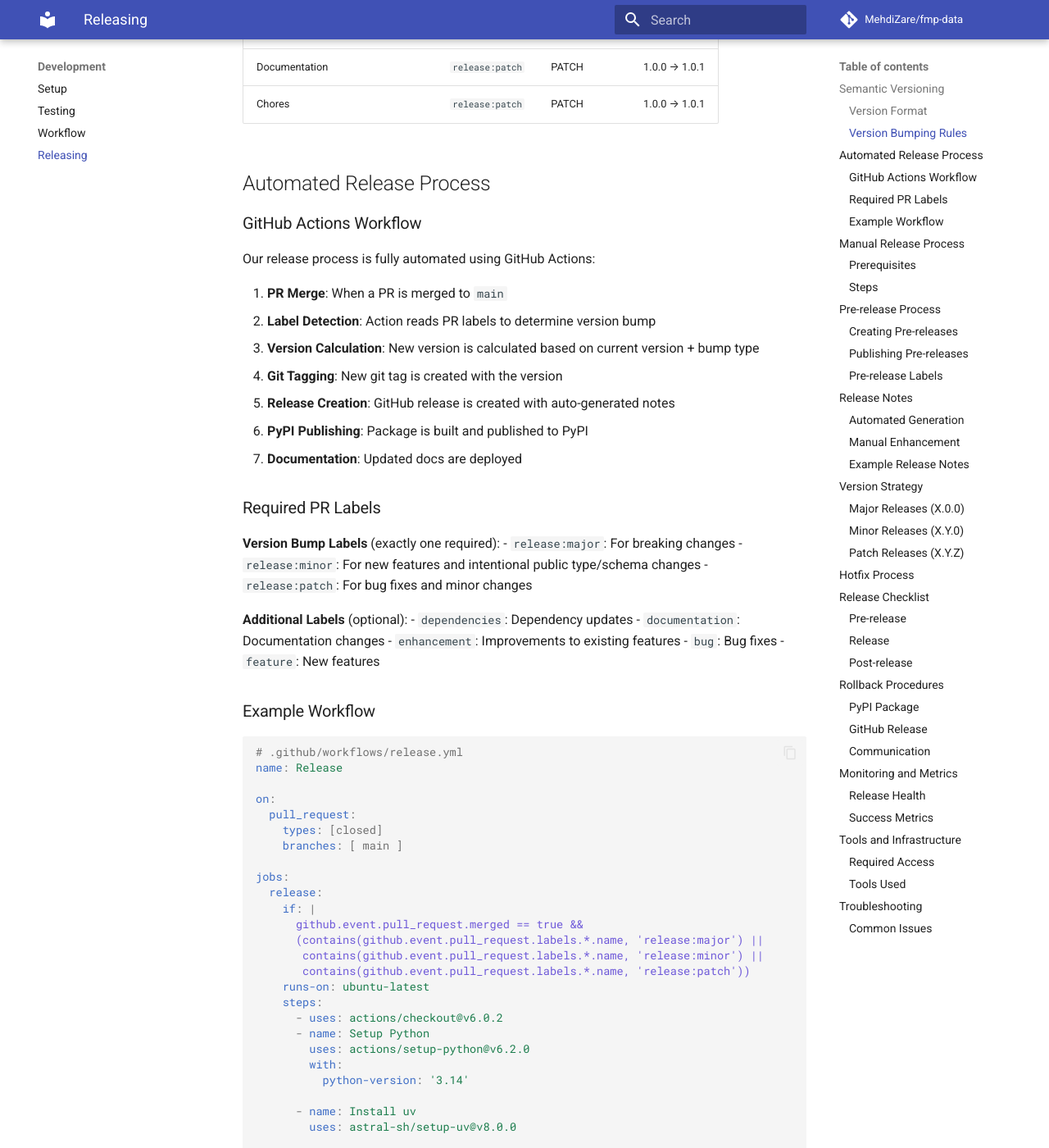
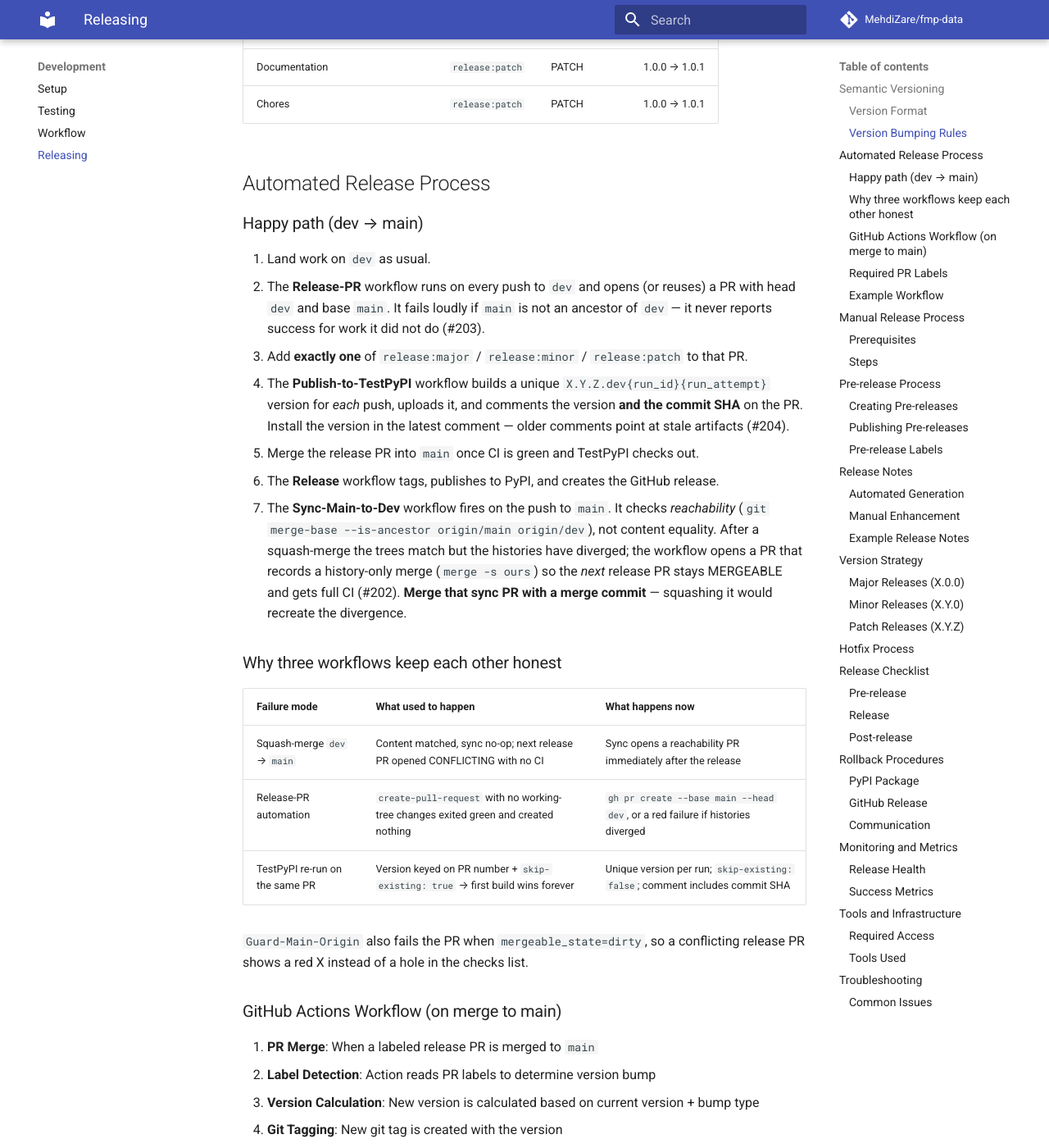
Before and after one commit to MehdiZare/fmp-data, an MkDocs documentation site: the page built from docs/contributing/releasing.md, in a window 1280 px wide and 1400 px high, scrolled down 916 px. Shown: the whole window at 82% size. Built offline with MkDocs 1.6.1 and Material for MkDocs 9.7.7, drawn with Linux system fonts in a browser that asks for light colours; comment, search, counter and statistics services are not loaded; the version menu is left out; some of the changed text lies outside the part shown.

Commit message:
fix(ci): stop silent successes in the release path (#202, #203, #204)
Three workflows reported green while doing nothing useful during the 2.6.0 cut:

- Sync-Main-to-Dev keyed on content equality, so post-squash history
  divergence was invisible until the next release PR opened CONFLICTING
  with no merge-ref CI (#202).
- Release-PR used create-pull-request with no working-tree changes, which
  always exits green and creates nothing (#203).
- TestPyPI versions were keyed on the PR number with skip-existing, so the
  first build of a release PR won forever (#204).

Replace the content guard with reachability, open release PRs via gh,
mint unique TestPyPI versions per run, fail dirty mergeability loudly,
and document the happy path.

```diff
--- a/docs/contributing/releasing.md
+++ b/docs/contributing/releasing.md
@@ -30,17 +30,50 @@ MAJOR.MINOR.PATCH[-PRERELEASE][+BUILD]
 
 ## Automated Release Process
 
-### GitHub Actions Workflow
+### Happy path (dev → main)
 
-Our release process is fully automated using GitHub Actions:
+1. Land work on `dev` as usual.
+2. The **Release-PR** workflow runs on every push to `dev` and opens (or
+   reuses) a PR with head `dev` and base `main`. It fails loudly if `main` is
+   not an ancestor of `dev` — it never reports success for work it did not do
+   (#203).
+3. Add **exactly one** of `release:major` / `release:minor` / `release:patch`
+   to that PR.
+4. The **Publish-to-TestPyPI** workflow builds a unique
+   `X.Y.Z.dev{run_id}{run_attempt}` version for *each* push, uploads it, and
+   comments the version **and the commit SHA** on the PR. Install the version
+   in the latest comment — older comments point at stale artifacts (#204).
+5. Merge the release PR into `main` once CI is green and TestPyPI checks out.
+6. The **Release** workflow tags, publishes to PyPI, and creates the GitHub
+   release.
+7. The **Sync-Main-to-Dev** workflow fires on the push to `main`. It checks
+   *reachability* (`git merge-base --is-ancestor origin/main origin/dev`), not
+   content equality. After a squash-merge the trees match but the histories
+   have diverged; the workflow opens a PR that records a history-only merge
+   (`merge -s ours`) so the *next* release PR stays MERGEABLE and gets full
+   CI (#202). **Merge that sync PR with a merge commit** — squashing it would
+   recreate the divergence.
 
-1. **PR Merge**: When a PR is merged to `main`
+### Why three workflows keep each other honest
+
+| Failure mode | What used to happen | What happens now |
+|---|---|---|
+| Squash-merge `dev` → `main` | Content matched, sync no-op; next release PR opened CONFLICTING with no CI | Sync opens a reachability PR immediately after the release |
+| Release-PR automation | `create-pull-request` with no working-tree changes exited green and created nothing | `gh pr create --base main --head dev`, or a red failure if histories diverged |
+| TestPyPI re-run on the same PR | Version keyed on PR number + `skip-existing: true` → first build wins forever | Unique version per run; `skip-existing: false`; comment includes commit SHA |
+
+`Guard-Main-Origin` also fails the PR when `mergeable_state=dirty`, so a
+conflicting release PR shows a red X instead of a hole in the checks list.
+
+### GitHub Actions Workflow (on merge to main)
+
+1. **PR Merge**: When a labeled release PR is merged to `main`
 2. **Label Detection**: Action reads PR labels to determine version bump
 3. **Version Calculation**: New version is calculated based on current version + bump type
 4. **Git Tagging**: New git tag is created with the version
 5. **Release Creation**: GitHub release is created with auto-generated notes
 6. **PyPI Publishing**: Package is built and published to PyPI
-7. **Documentation**: Updated docs are deployed
+7. **History sync**: Sync-Main-to-Dev restores `main` as an ancestor of `dev`
 
 ### Required PR Labels
 
```
Also changed, not shown: CHANGELOG.md (+7 -0 lines), 4 other files.
